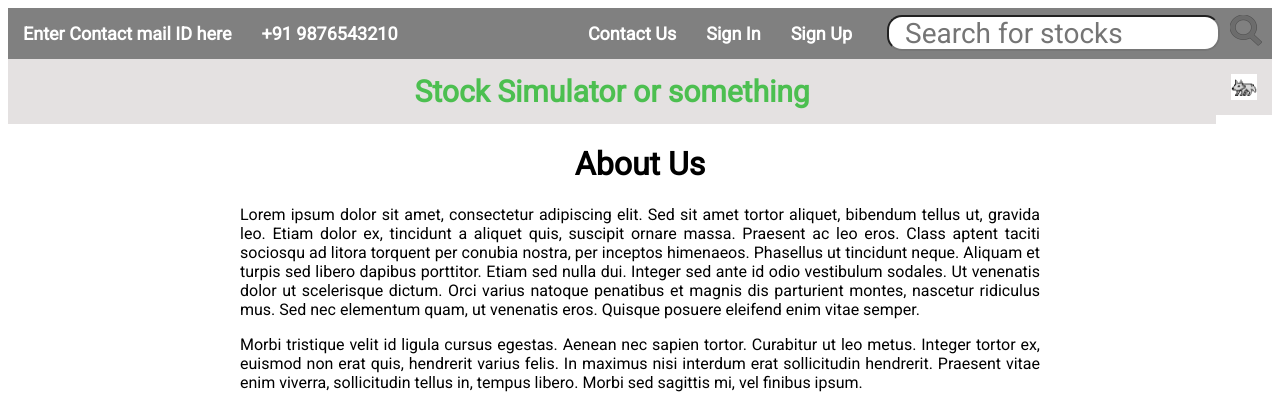
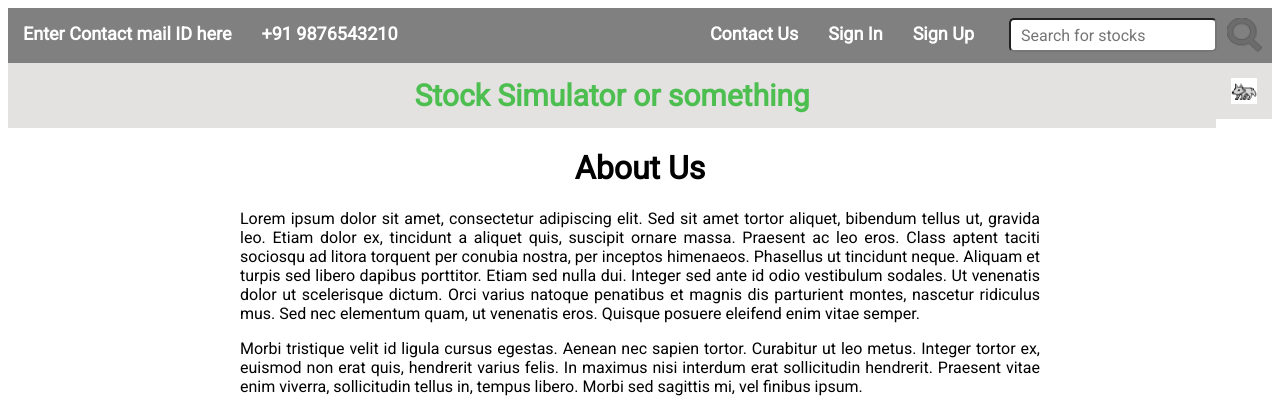
Before and after one commit to Rvdixit23/WebTechProject, a PHP site: page /about.html in a window 1280 px wide. Shown: the top 409 px of the page. Run offline with PHP 8.4, Linux system fonts and the light colour scheme.

Commit message:
Search bar size fixed

```diff
--- a/common.css
+++ b/common.css
@@ -68,17 +68,23 @@ img{
   }
 
 #searchBox {
-    height: 30px;
+    height: 28px;
     margin-top: 7px;
     margin-left: 20px;
-    border-radius: 15px;
-    font-size: 28px;
-    text-indent: 0.5em;
+    margin-bottom: 10px;
+    margin-top: 10px;
+    border-radius: 5px;
+    width: 200px;
+    font-size: 16px;
+    text-indent: 0.5em
 }
 
 #searchButton {
     float: right;
     margin-left: 10px;
-    margin-top: 7px;
+    margin-top: 10px;
     margin-right: 10px;
+    margin-bottom: 10px;
+    height: 35px;
+    width: 35px;
 }
```
